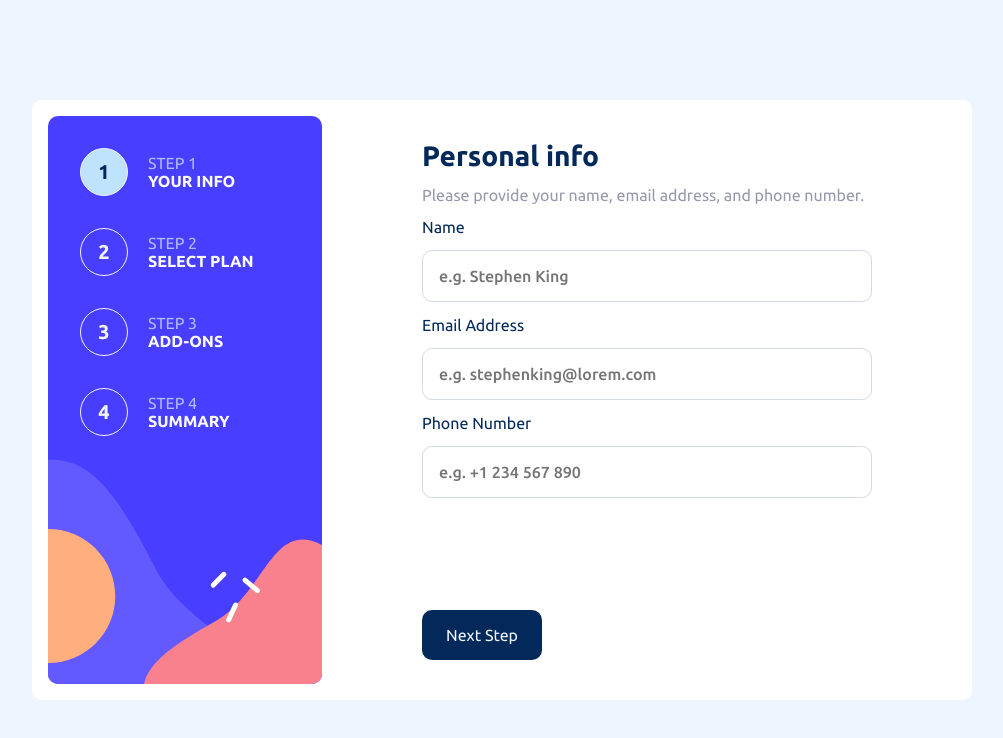
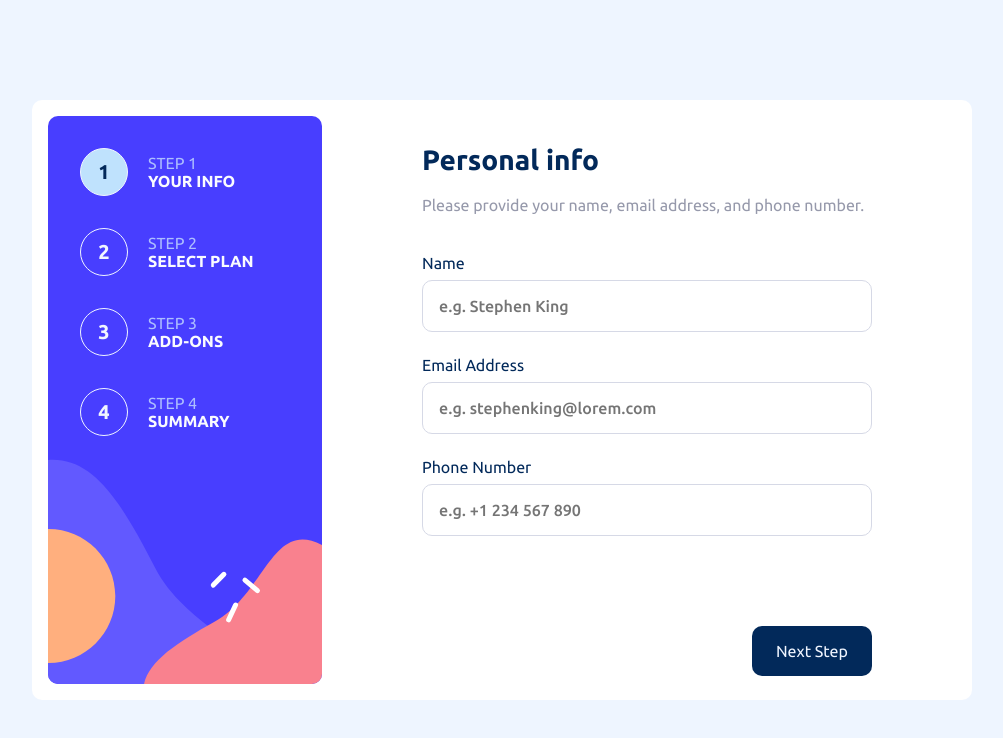
Before and after one commit to esa1715/multi-step-form-fem, a React (Vite) app: page / in a window 1280 px wide. Shown: the top 738 px of the page, without its empty margins (138-1141 px from the left). Built offline with nearby package versions, Linux system fonts and the light colour scheme.

Commit message:
refactor: :recycle: implement React Hook Form and componentize step navigation buttons

```diff
--- a/package.json
+++ b/package.json
@@ -11,7 +11,8 @@
   },
   "dependencies": {
     "react": "^19.1.0",
-    "react-dom": "^19.1.0"
+    "react-dom": "^19.1.0",
+    "react-hook-form": "^7.57.0"
   },
   "devDependencies": {
     "@eslint/js": "^9.25.0",
--- a/src/App.css
+++ b/src/App.css
@@ -20,6 +20,7 @@ body {
   padding: 1rem 6.25rem 1rem 1rem;
   border-radius: 10px;
   gap: 15%;
+  position: relative;
 }
 
 @media screen and (max-width: 768px) {
--- a/src/components/MultiStepForm/MultiStepForm.css
+++ b/src/components/MultiStepForm/MultiStepForm.css
@@ -18,32 +18,6 @@ main {
     padding-bottom: 1.5rem;
 }
 
-
-.back-btn, .next-btn {
-    padding: 1rem 1.5rem;
-    border-radius: 10px;
-}
-
-.back-btn {
-    color: #9699ab;
-    font-weight: 500;
-}
-
-.back-btn:hover {
-    color: #02295a;
-    transition: 0.25s;
-}
-
-.next-btn {
-    background-color: #02295a;
-    color: #f0f5ff;
-}
-
-.next-btn:hover {
-    background-color: rgba(2, 41, 90, 0.85);
-    transition: 0.25s;
-}
-
 @media screen and (max-width: 768px) {
     main {
         display: block;
@@ -60,8 +34,4 @@ main {
         align-items: center;
         padding: 1rem;
     }
-
-    .back-btn, .next-btn {
-        padding: 1rem;
-    }
 }
--- /dev/null
+++ b/src/components/MultiStepForm/StepButton/StepButton.css
@@ -0,0 +1,31 @@
+.next-btn {
+    background-color: #02295a;
+    color: #f0f5ff;
+}
+
+.next-btn:hover {
+    background-color: rgba(2, 41, 90, 0.85);
+    transition: 0.25s;
+}
+
+.next-btn, .back-btn {
+    padding: 1rem 1.5rem;
+    border-radius: 10px;
+}
+
+.back-btn {
+    color: #9699ab;
+    font-weight: 500;
+}
+
+.back-btn:hover {
+    color: #02295a;
+    transition: 0.25s;
+}
+
+
+@media screen and (max-width: 768px) {
+    .next-btn, .back-btn {
+        padding: 1rem;
+    }
+}
--- /dev/null
+++ b/src/components/MultiStepForm/StepButton/index.tsx
@@ -0,0 +1,47 @@
+import React from "react";
+import './StepButton.css'
+
+interface StepButtonProps {
+  variant: "back" | "next" | "confirm";
+  onClick?: () => void;
+  type?: "button" | "submit";
+  disabled?: boolean;
+}
+
+const StepButton: React.FC<StepButtonProps> = ({
+  variant,
+  onClick,
+  type = "button",
+  disabled = false,
+}) => {
+  let text = "";
+  let className = "";
+
+  switch (variant) {
+    case "back":
+      text = "Go Back";
+      className = "back-btn";
+      break;
+    case "next":
+      text = "Next Step";
+      className = "next-btn";
+      break;
+    case "confirm":
+      text = "Confirm";
+      className = "confirm-btn";
+      break;
+  }
+
+  return (
+    <button
+      type={type}
+      onClick={onClick}
+      disabled={disabled}
+      className={`step-btn ${className}`}
+    >
+      {text}
+    </button>
+  );
+};
+
+export default StepButton;
--- a/src/components/MultiStepForm/StepNav/StepNav.css
+++ b/src/components/MultiStepForm/StepNav/StepNav.css
@@ -33,7 +33,7 @@
     align-items: center;
 }
 
-.step-btn {
+.step-nav-btn {
     border-radius: 50%;
     border: 1px solid #f0f5ff;
     background-color: transparent;
@@ -44,7 +44,7 @@
     font-weight: 700;
 }
 
-.step-btn:hover, .active {
+.step-nav-btn:hover, .active {
     border-radius: 50%;
     border: 1px solid #f0f5ff;
     background-color: #bfe2fd;
@@ -75,7 +75,7 @@
 @media screen and (max-width: 768px) {
     .step-nav {
         width: 100%;
-        height: auto;
+        background-color: #eef5ff;
     }
 
     .bg-desktop {
@@ -94,7 +94,7 @@
         gap: 0.875rem;
     }
 
-    .step-btn, .step-btn:hover, .active {
+    .step-nav-btn, .step-nav-btn:hover, .active {
         width: 2rem;
         height: 2rem;
         font-size: 1rem;
--- a/src/components/MultiStepForm/Steps/YourInfo/YourInfo.css
+++ b/src/components/MultiStepForm/Steps/YourInfo/YourInfo.css
@@ -2,8 +2,20 @@
     display: flex;
     flex-direction: column;
     width: 28.125rem;
-    padding-top: 1.5rem;
+    padding-top: 1.75rem;
     gap: 0.875rem;
+}
+
+.your-info-content {
+    display: flex;
+    flex-direction: column;
+    gap: 2.5rem;
+}
+
+.step-title {
+    display: flex;
+    flex-direction: column;
+    gap: 1.25rem;
 }
 
 .personal-info h2 {
@@ -22,13 +34,58 @@
     color: #02295a;
 }
 
-.personal-info input {
+.input {
     border: 1px solid #d6d9e6;
     padding: 1rem;
     width: 450px;
     border-radius: 10px;
     color: #02295a;
     font-weight: 500;
+}
+
+.input-error {
+    border: 1px solid #ed3548;
+    padding: 1rem;
+    width: 450px;
+    border-radius: 10px;
+    color: #02295a;
+    font-weight: 500;
+}
+
+.user-info {
+    display: flex;
+    flex-direction: column;
+    gap: 1.5rem;
+}
+
+.user-input {
+    display: flex;
+    flex-direction: column;
+    gap: 0.5rem;
+}
+
+.user-input-info {
+    display: flex;
+    width: 450px;
+    justify-content: space-between;
+    align-items: center;
+}
+
+.input-error-msg {
+    color: #ed3548;
+    font-weight: 500;
+}
+
+
+.your-info-btns {
+    display: flex;
+    justify-content: flex-end;
+    align-items: center;
+    width: 450px;
+    position: absolute;
+    right: 0;
+    bottom: 0;
+    padding: 0 6.25rem 1.5rem 0;
 }
 
 @media screen and (max-width: 768px) {
@@ -47,4 +104,12 @@
     .personal-info input {
         width: 90%;
     }
+
+    .your-info-btns {
+        position: fixed;
+        width: 100%;
+        padding: 1rem;
+        background-color: #ffffff;
+    }
+
 }
--- a/src/components/MultiStepForm/Steps/YourInfo/index.tsx
+++ b/src/components/MultiStepForm/Steps/YourInfo/index.tsx
@@ -1,5 +1,7 @@
-import { useState } from 'react';
+import React from "react";
+import { useForm } from "react-hook-form"
 import './YourInfo.css'
+import StepButton from "../../StepButton";
 
 interface YourInfoProps {
   name: string;
@@ -9,29 +11,86 @@ interface YourInfoProps {
   setCurrentStep: React.Dispatch<React.SetStateAction<number>>;
 }
 
-import React from "react";
+type UserData = {
+  name: string;
+  email: string;
+  phone: string;
+};
 
-const PersonalInfoStep: React.FC<YourInfoProps> = () => {
-    const [name, setName] = useState('');
-    const [email, setEmail] = useState('');
-    const [phone, setPhone] = useState('');
+const PersonalInfoStep: React.FC<YourInfoProps> = (props) => {
 
-    return(
-    <form className="personal-info">
-        <h2>Personal info</h2>
-        <p>Please provide your name, email address, and phone number.</p>
+  const { setCurrentStep } = props;
 
-        <label htmlFor="name">Name</label>
-        <input type="text" id="name" value={name} placeholder="e.g. Stephen King" onChange={e => setName(e.target.value)}/>
+  const {
+    register,
+    handleSubmit,
+    formState: { errors },
+  } = useForm<UserData>({mode:
+    'onSubmit'
+  });
 
-        <label htmlFor="email">Email Address</label>
-        <input type="email" id="email" value={email} placeholder="e.g. stephenking@lorem.com" onChange={e => setEmail(e.target.value)}/>
+  const onSubmit = (data: UserData) => {
+    console.log('data', data);
+    setCurrentStep((prev: number) => prev + 1);
+  }
 
-        <label htmlFor="phone">Phone Number</label>
-        <input type="tel" id="phone" value={phone} placeholder="e.g. +1 234 567 890" onChange={e => setPhone(e.target.value)}/>
+  return(
+    <form className="personal-info" onSubmit={handleSubmit(onSubmit)}>
+      <div className="your-info-content">
 
+        <div className="step-title">
+          <h2>Personal info</h2>
+          <p>Please provide your name, email address, and phone number.</p>
+        </div>
+      <div className="user-info">
+        <div className="user-input">
+          <div className="user-input-info">
+            <label htmlFor="name">Name</label>
+            {errors.name && <span className="input-error-msg">This field is required</span>}
+          </div>
+          <input
+            id="name"
+            type="text"
+            placeholder="e.g. Stephen King"
+            className={errors.name ? "input-error" : "input"}
+            {...register('name', { required: true})}
+          />
+        </div>
+
+        <div className="user-input">
+          <div className="user-input-info">
+            <label htmlFor="email">Email Address</label>
+            {errors.email && <span className="input-error-msg">This field is required</span>}
+          </div>
+          <input
+            id="email"
+            type="email"
+            placeholder="e.g. stephenking@lorem.com"
+            className={errors.email ? "input-error" : "input"}
+            {...register('email', { required: true})}
+          />
+        </div>
+
+        <div className="user-input">
+          <div className="user-input-info">
+            <label htmlFor="phone">Phone Number</label>
+            {errors.phone && <span className="input-error-msg">This field is required</span>}
+          </div>
+          <input
+            id="phone"
+            type="tel"
+            placeholder="e.g. +1 234 567 890"
+            className={errors.phone ? "input-error" : "input"}
+            {...register('phone', { required: true})}
+          />
+        </div>
+        </div>
+      </div>
+      <div className="your-info-btns">
+        <StepButton variant="next" type="submit" />
+      </div>
     </form>
-    )
+  )
 }
 
 export default PersonalInfoStep;
--- a/src/components/MultiStepForm/index.tsx
+++ b/src/components/MultiStepForm/index.tsx
@@ -8,14 +8,6 @@ import Summary from "./Steps/Summary";
 
 const MultiStepForm: React.FC = () => {
     const [currentStep, setCurrentStep] = useState(1);
-
-    function goBack() {
-        setCurrentStep(prev => prev - 1);
-    }
-
-    function nextStep() {
-        setCurrentStep(prev => prev + 1);
-    }
 
     const renderStep = () => {
         switch (currentStep) {
@@ -36,10 +28,6 @@ const MultiStepForm: React.FC = () => {
             <StepNav currentStep={currentStep} setCurrentStep={setCurrentStep}/>
             <div className="step-container">
                 {renderStep()}
-                <div className="steps-btns">
-                {currentStep > 1 && <button className="back-btn" onClick={goBack}>Go back</button>}
-                {currentStep < 4 && <button className="next-btn" onClick={nextStep}>Next Step</button>}
-                </div>
             </div>
         </main>
     );
```
Also changed, not shown: src/components/MultiStepForm/StepNav/index.tsx (+4 -4 lines), 1 other file (tests, documents, lock files or other folders).
